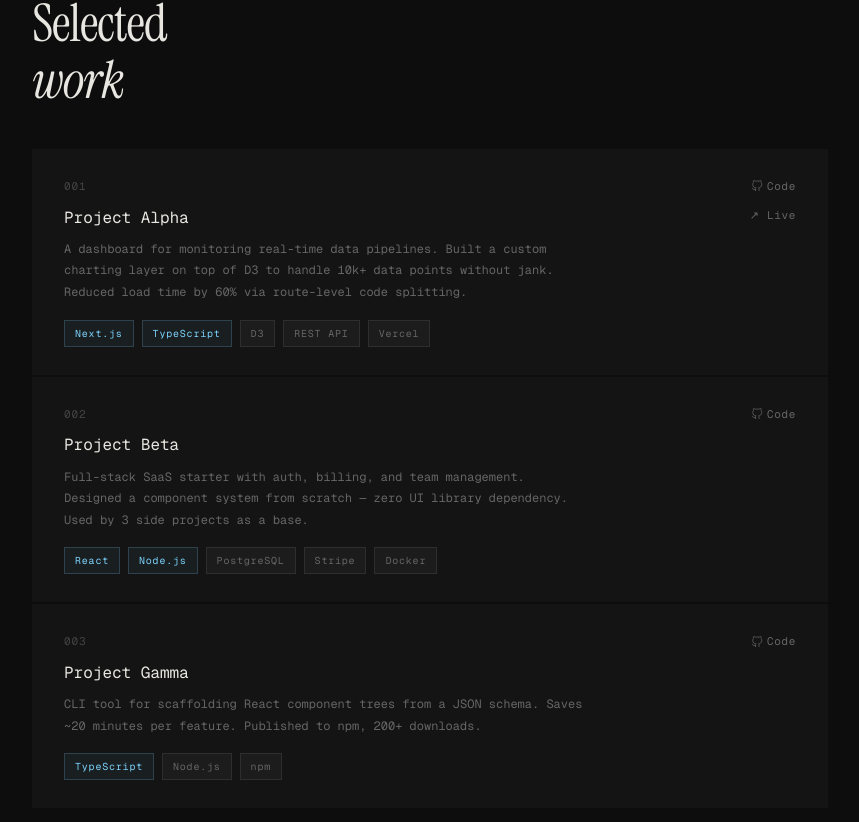
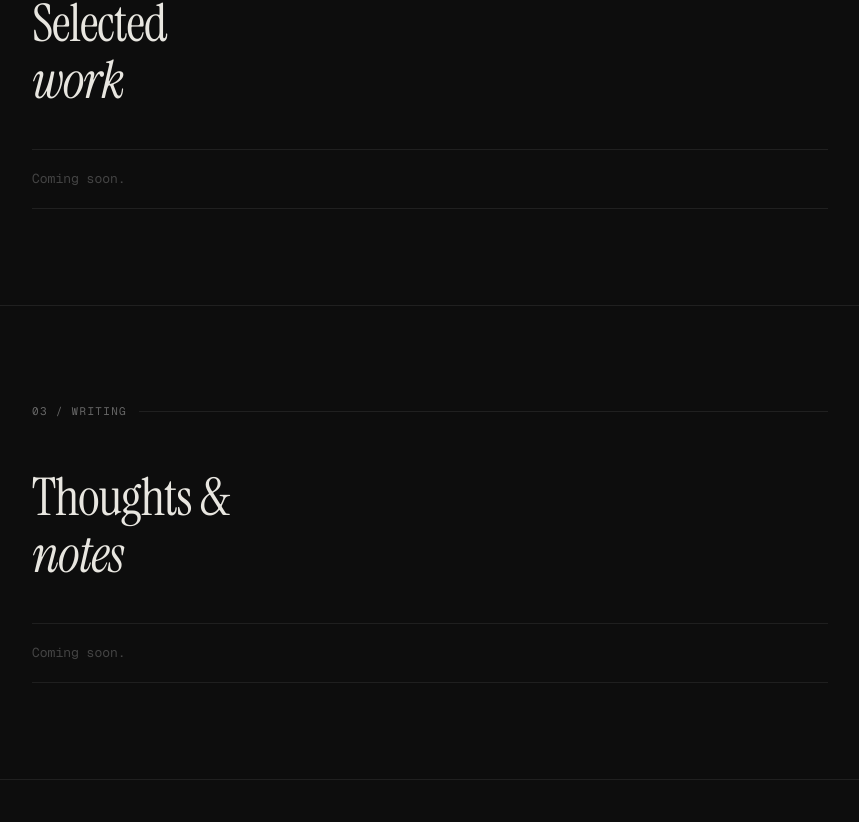
Before and after one commit to pakhmutov/my-portfolio, a Next.js app: page / in a window 1280 px wide. Shown: the part 1678-2500 px from the top of the page, without its empty margins (210-1069 px from the left). Built offline with nearby package versions, Linux system fonts and the light colour scheme.

Commit message:
feat: update Projects component to display "Coming soon" message when no projects are available

```diff
--- a/src/components/Projects/Projects.module.scss
+++ b/src/components/Projects/Projects.module.scss
@@ -2,6 +2,14 @@
     display: flex;
     flex-direction: column;
     gap: 2px;
+}
+
+.soon {
+    font-size: 13px;
+    color: var(--muted2);
+    padding: 18px 0;
+    border-top: 1px solid var(--border);
+    border-bottom: 1px solid var(--border);
 }
 
 .card {
--- a/src/components/Projects/Projects.tsx
+++ b/src/components/Projects/Projects.tsx
@@ -18,9 +18,13 @@ export function Projects() {
                     <em>work</em>
                 </h2>
                 <div className={styles.list}>
-                    {DATA.projects.map((p) => (
-                        <ProjectCard key={p.num} project={p} />
-                    ))}
+                    {DATA.projects.length > 0 ? (
+                        DATA.projects.map((p) => (
+                            <ProjectCard key={p.num} project={p} />
+                        ))
+                    ) : (
+                        <p className={styles.soon}>Coming soon.</p>
+                    )}
                 </div>
             </div>
         </section>
--- a/src/data/portfolio.ts
+++ b/src/data/portfolio.ts
@@ -26,38 +26,7 @@ export const DATA: SiteData = {
         { name: 'Testing', level: 'LEARNING' },
     ],
 
-    projects: [
-        {
-            num: '001',
-            title: 'Project Alpha',
-            description:
-                'A dashboard for monitoring real-time data pipelines. Built a custom charting layer on top of D3 to handle 10k+ data points without jank. Reduced load time by 60% via route-level code splitting.',
-            tags: ['Next.js', 'TypeScript', 'D3', 'REST API', 'Vercel'],
-            highlight: ['Next.js', 'TypeScript'],
-            github: 'https://github.com/johndoe/alpha',
-            live: 'https://alpha.johndoe.dev',
-        },
-        {
-            num: '002',
-            title: 'Project Beta',
-            description:
-                'Full-stack SaaS starter with auth, billing, and team management. Designed a component system from scratch — zero UI library dependency. Used by 3 side projects as a base.',
-            tags: ['React', 'Node.js', 'PostgreSQL', 'Stripe', 'Docker'],
-            highlight: ['React', 'Node.js'],
-            github: 'https://github.com/johndoe/beta',
-            live: null,
-        },
-        {
-            num: '003',
-            title: 'Project Gamma',
-            description:
-                'CLI tool for scaffolding React component trees from a JSON schema. Saves ~20 minutes per feature. Published to npm, 200+ downloads.',
-            tags: ['TypeScript', 'Node.js', 'npm'],
-            highlight: ['TypeScript'],
-            github: 'https://github.com/johndoe/gamma',
-            live: null,
-        },
-    ],
+    projects: [],
 
     posts: [],
 
```
